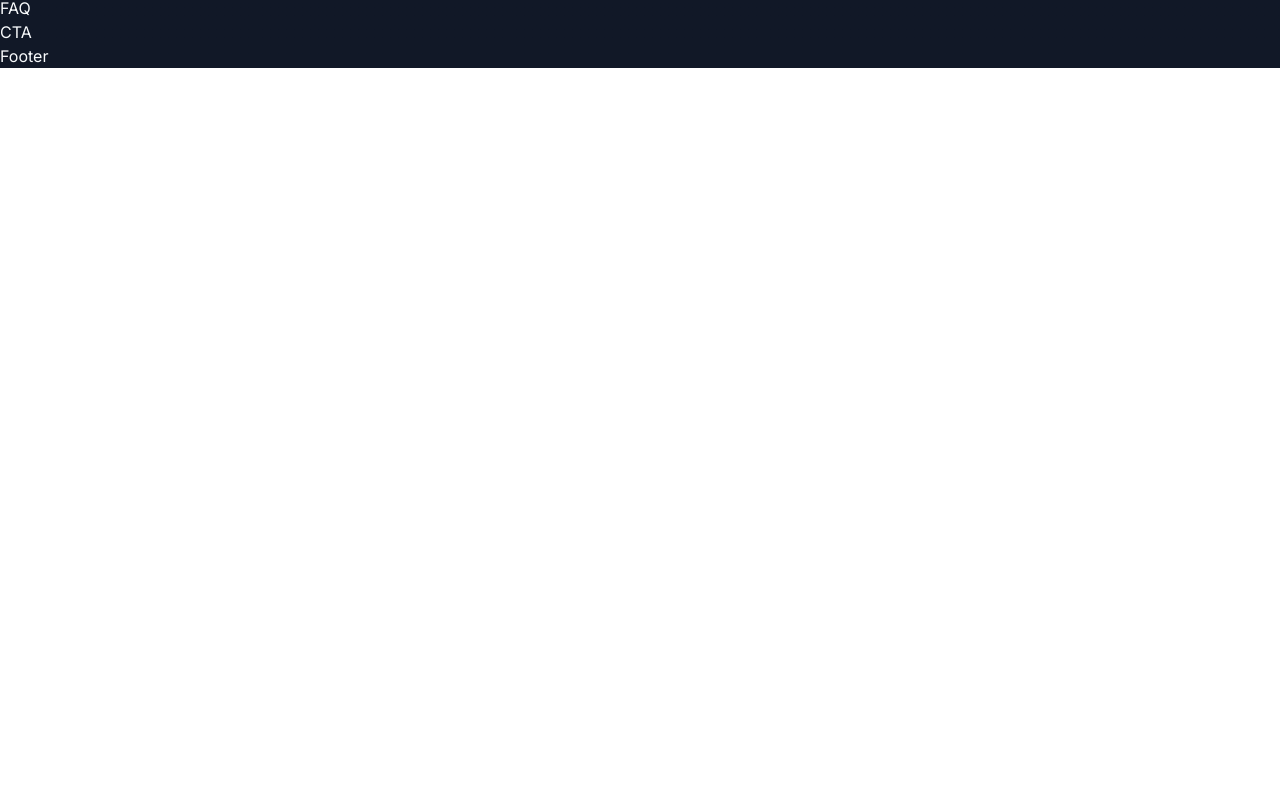
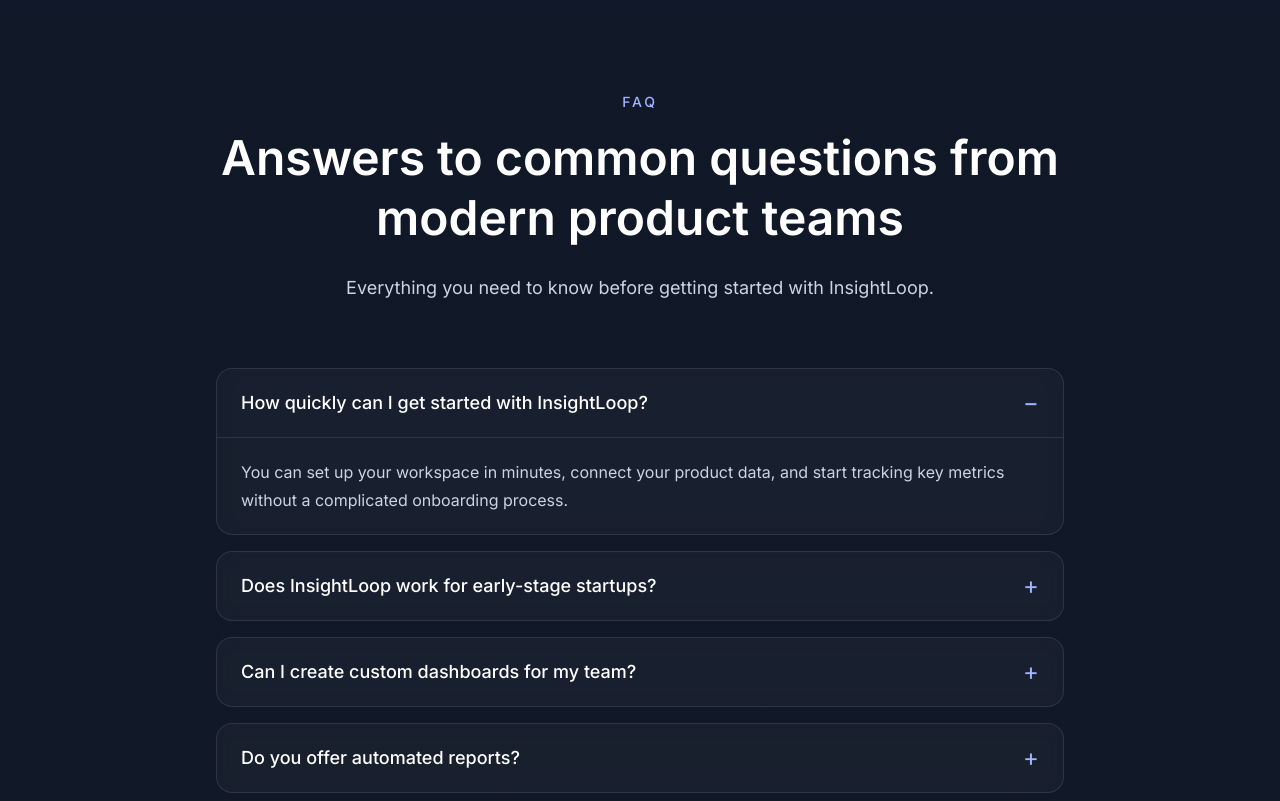
Before and after one commit to szymonbasiul/insightloop-saas-landing, a Next.js app: page / in a window 1280 px wide. Shown: the part 5059-5860 px from the top of the page. Before the commit the page ends 5127 px from the top, so only its background shows below. Built offline with nearby package versions, Linux system fonts and the light colour scheme.

Commit message:
add faq section with accordion interaction

```diff
--- a/src/components/FAQ.tsx
+++ b/src/components/FAQ.tsx
@@ -1,3 +1,94 @@
+"use client";
+
+import { useState } from "react";
+
+const faqs = [
+  {
+    question: "How quickly can I get started with InsightLoop?",
+    answer:
+      "You can set up your workspace in minutes, connect your product data, and start tracking key metrics without a complicated onboarding process.",
+  },
+  {
+    question: "Does InsightLoop work for early-stage startups?",
+    answer:
+      "Yes. InsightLoop is designed for both early-stage startups and growing product teams that need a clear and scalable analytics workflow.",
+  },
+  {
+    question: "Can I create custom dashboards for my team?",
+    answer:
+      "Yes. You can build dashboards around your most important KPIs and share them across product, growth, and leadership teams.",
+  },
+  {
+    question: "Do you offer automated reports?",
+    answer:
+      "Yes. InsightLoop can generate recurring summaries and automated performance reports to help teams stay aligned and save time.",
+  },
+  {
+    question: "Is there a plan for larger organizations?",
+    answer:
+      "Yes. The Scale plan includes advanced analytics, API access, unlimited team members, and dedicated onboarding support.",
+  },
+];
+
 export default function FAQ() {
-  return <section id ="faq">FAQ</section>;
+  const [openIndex, setOpenIndex] = useState<number | null>(0);
+
+  const toggleFAQ = (index: number) => {
+    setOpenIndex(openIndex === index ? null : index);
+  };
+
+  return (
+    <section id="faq" className="py-24">
+      <div className="mx-auto max-w-4xl px-6">
+        <div className="text-center">
+          <p className="text-sm font-medium uppercase tracking-[0.2em] text-indigo-300">
+            FAQ
+          </p>
+
+          <h2 className="mt-4 text-3xl font-semibold leading-tight text-white md:text-5xl">
+            Answers to common questions from modern product teams
+          </h2>
+
+          <p className="mt-6 text-lg leading-8 text-slate-300">
+            Everything you need to know before getting started with InsightLoop.
+          </p>
+        </div>
+
+        <div className="mt-16 space-y-4">
+          {faqs.map((faq, index) => {
+            const isOpen = openIndex === index;
+
+            return (
+              <div
+                key={faq.question}
+                className="rounded-2xl border border-white/10 bg-white/[0.03] backdrop-blur transition hover:border-indigo-400/30 hover:bg-white/[0.05]"
+              >
+                <button
+                  type="button"
+                  onClick={() => toggleFAQ(index)}
+                  className="flex w-full items-center justify-between gap-4 px-6 py-5 text-left"
+                >
+                  <span className="text-lg font-medium text-white">
+                    {faq.question}
+                  </span>
+
+                  <span className="text-2xl leading-none text-indigo-300">
+                    {isOpen ? "−" : "+"}
+                  </span>
+                </button>
+
+                {isOpen && (
+                  <div className="border-t border-white/10 px-6 py-5">
+                    <p className="text-base leading-7 text-slate-300">
+                      {faq.answer}
+                    </p>
+                  </div>
+                )}
+              </div>
+            );
+          })}
+        </div>
+      </div>
+    </section>
+  );
 }
```
